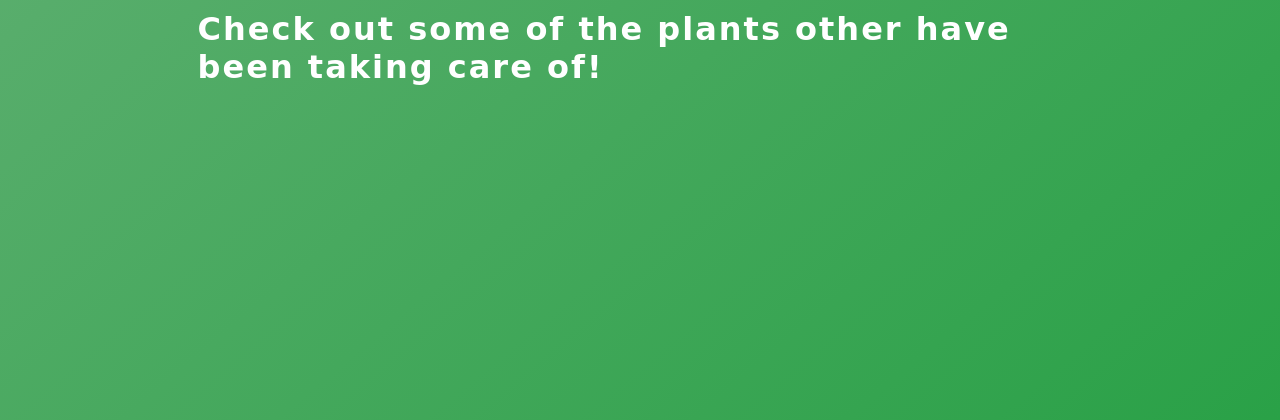
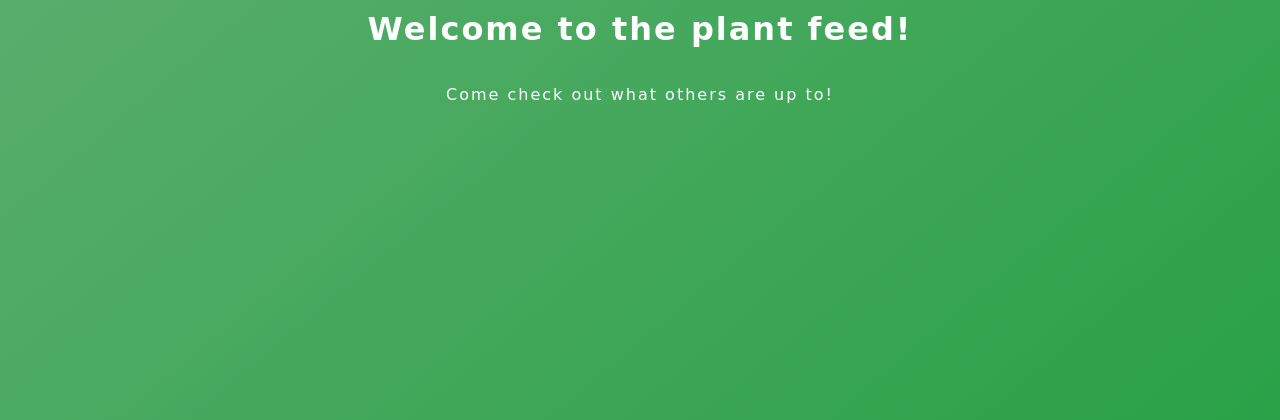
Before and after one commit to PeterOlsen1/PlantProcessor, a Flask app: page /templates/plantFeed in a window 1280 px wide. Shown: the part 46-466 px from the top of the page. Run offline with Flask 3, Linux system fonts and the light colour scheme; data that the repository does not hold is empty; some libraries are stand-ins or nearby versions; some web fonts are replaced.

Commit message:
some changes to styling

```diff
--- a/webapp/templates/plantFeed.jinja
+++ b/webapp/templates/plantFeed.jinja
@@ -19,7 +19,8 @@
 <body>
     <nav></nav>
     <div class="centered">
-        <h1>Check out some of the plants other have been taking care of!</h1>
+        <h1>Welcome to the plant feed!</h1>
+        <p>Come check out what others are up to!</p>
         <div id="plants">
             {%for plant in plants%}
                 <div class="card">
@@ -30,7 +31,7 @@
                         <strong>Owner:</strong> {{plant['owner']}}<br>
                         <strong>Name:</strong> {{plant['name']}}<br>
                         <strong>Species:</strong> {{plant['species']}}<br>
-                        <strong>Description:</strong> {{plant['species']}}<br>
+                        <strong>Description:</strong> {{plant['description']}}<br>
                     </div>
                 </div>
             {%endfor%}
```
